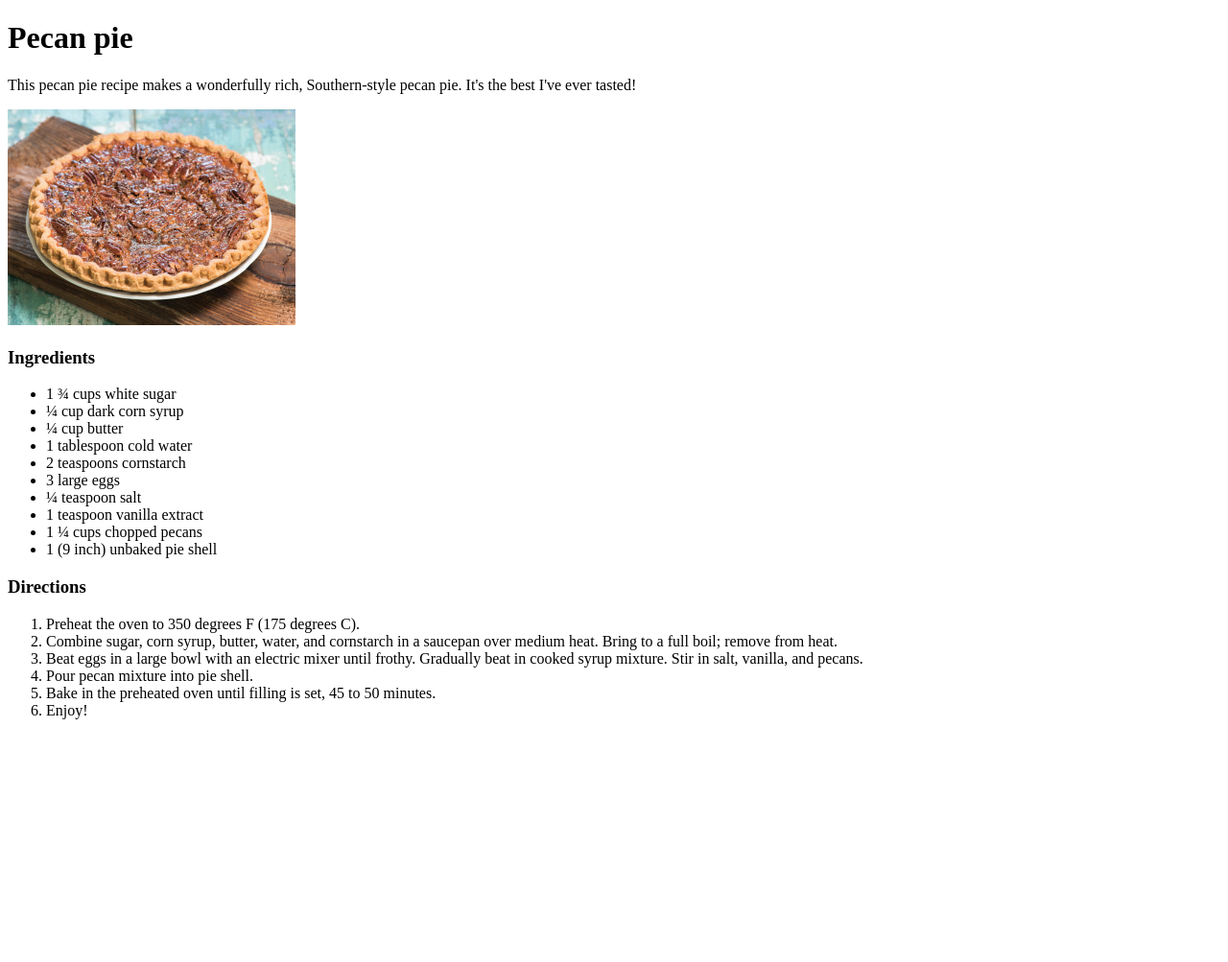
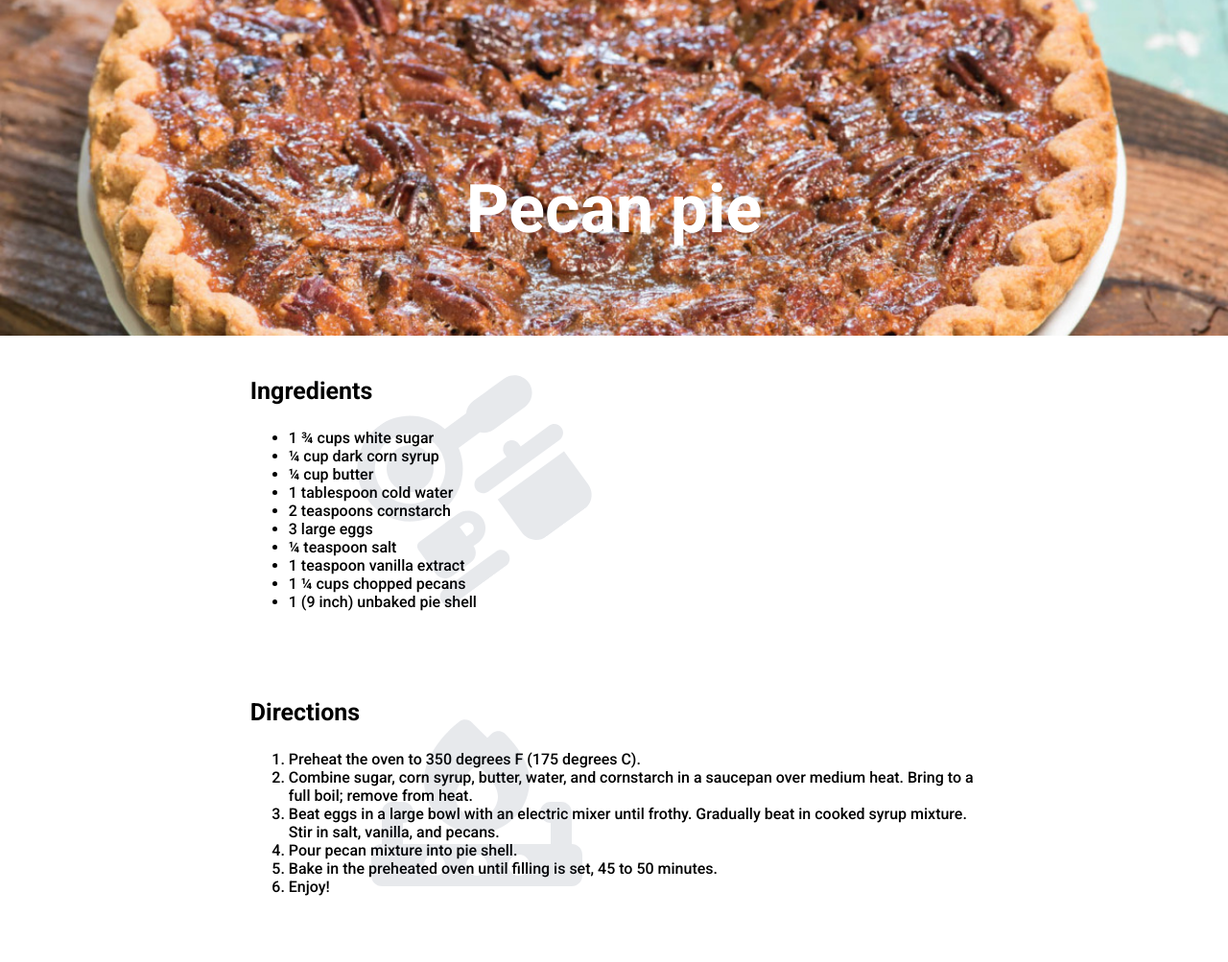
Before and after one commit to ElenaBurbyga/top-recipes, a plain HTML site: page recipes/pecan-pie.html in a window 1280 px wide. Shown: the whole page at 96% size. Before the commit the page ends 800 px from the top, so only its background shows below. Drawn offline with Linux system fonts and the light colour scheme.

Commit message:
style recipe page

```diff
--- a/recipes/pecan-pie.html
+++ b/recipes/pecan-pie.html
@@ -1,19 +1,23 @@
 <!DOCTYPE html>
 <html lang="en">
 <head>
+  <link href='http://fonts.googleapis.com/css?family=Roboto:300,500,700' rel='stylesheet' type='text/css'>
+  <link rel="stylesheet" href="../style/recepie.css">
+  <link rel="stylesheet" href="../style/recepie-header.css">
   <meta charset="UTF-8">
   <meta name="viewport" content="width=device-width, initial-scale=1.0">
   <title>Pecan pie recipe</title>
 </head>
 <body>
   <main>
-    <div>
-      <h1>Pecan pie</h1>
-      <p>This pecan pie recipe makes a wonderfully rich, Southern-style pecan pie. It's the best I've ever tasted!</p>
-      <img src="../pictures/pecan-pie.jpg" alt="whole pecan pie on wooden board" width="300px">
+    <div class="header header__pecan-pie">
+      <h1 class="recepie-title">Pecan pie</h1>
     </div>
-    <div>
-      <h3>Ingredients</h3>
+    <div class="content">
+      <div class="card card__ingredients-card">
+        <img class="background-logo background-logo-kitchen" src="/pictures/kitchen-set-solid.svg" alt="kitchen set logo" width="220px">
+          <div class="list-card">
+          <h3 class="card-title">Ingredients</h3>
           <ul>
             <li>1 ¾ cups white sugar</li>
             <li>¼ cup dark corn syrup</li>
@@ -27,8 +31,11 @@
             <li>1 (9 inch) unbaked pie shell</li>
           </ul>
         </div>
-    <div>
-      <h3>Directions</h3>
+      </div>
+      <div class="card card__directions-card">
+        <img class="background-logo background-logo-burner" src="/pictures/fire-burner-solid.svg" alt="kitchen set logo" width="220px">
+        <div class="list-card">
+          <h3 class="card-title">Directions</h3>
           <ol>
             <li>Preheat the oven to 350 degrees F (175 degrees C).</li>
             <li>Combine sugar, corn syrup, butter, water, and cornstarch in a saucepan over medium heat. Bring to a full boil; remove from heat.</li>
@@ -38,6 +45,8 @@
             <li>Enjoy!</li>
           </ol>
         </div>
+      </div>
+    </div>
   </main>
 </body>
 </html>
--- /dev/null
+++ b/style/recepie-header.css
@@ -0,0 +1,24 @@
+body {
+  padding-top: 360px;
+}
+.header {
+  position: fixed;
+  top: 0;
+  right: 0;
+  left: 0;
+  height: 350px;
+  z-index: 1;
+}
+
+.header__pecan-pie {
+  background: url("/pictures/pecan-pie.jpg") no-repeat fixed center;
+  background-size: 100%;
+}
+.header__steak {
+  background: url("/pictures/steak.jpg") no-repeat fixed center;
+  background-size: 100%;
+}
+.header__brussel {
+  background: url("/pictures/brussels-sprouts.jpg") no-repeat fixed center;
+  background-size: 100%;
+}
--- /dev/null
+++ b/style/recepie.css
@@ -0,0 +1,38 @@
+body {
+  font-family: Roboto, Arial;
+}
+
+.recepie-title {
+  color: white;
+  text-align: center;
+  font-size:70px;
+  padding-top: 130px;
+}
+
+.card {
+  padding-left: 20%;
+  padding-right: 20%;
+  padding-bottom: 50px;
+  position: relative;
+}
+
+.card-title {
+  font-size: 25px;
+}
+
+
+.background-logo {
+  position: absolute;
+  left: 30%;
+  opacity: 0.1;
+
+}
+
+.background-logo-kitchen {
+  transform: rotate(-36deg);
+
+}
+
+.background-logo-burner {
+  top: 20px
+}
```
Also changed, not shown: recipes/brussels-sprouts.html (+14 -8 lines), recipes/steak.html (+15 -8 lines), pictures/fire-burner-solid.svg (added), pictures/kitchen-set-solid.svg (added). Lines whose indentation alone changed are shown as unchanged.
